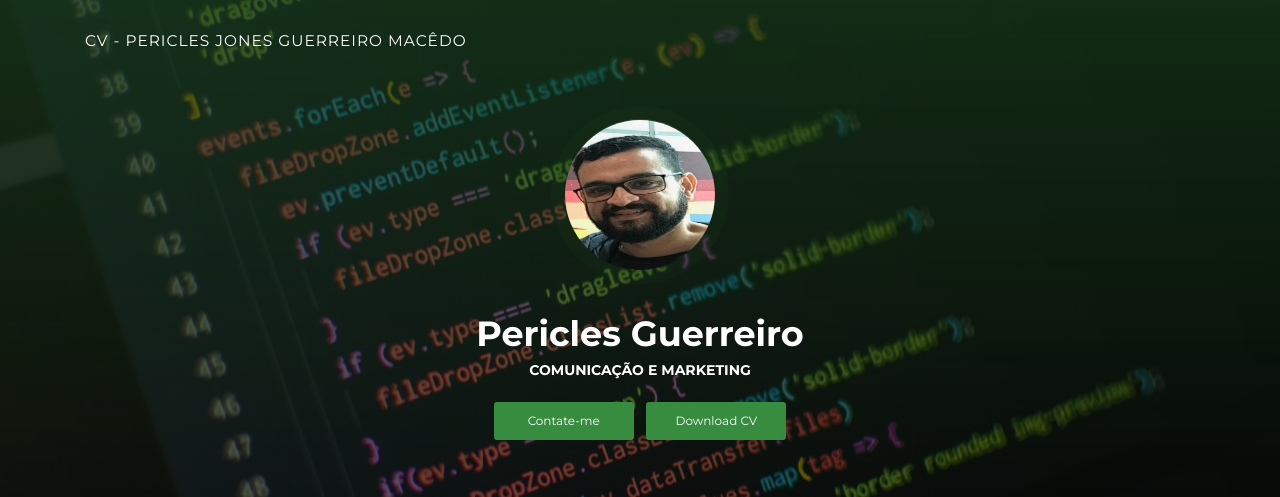
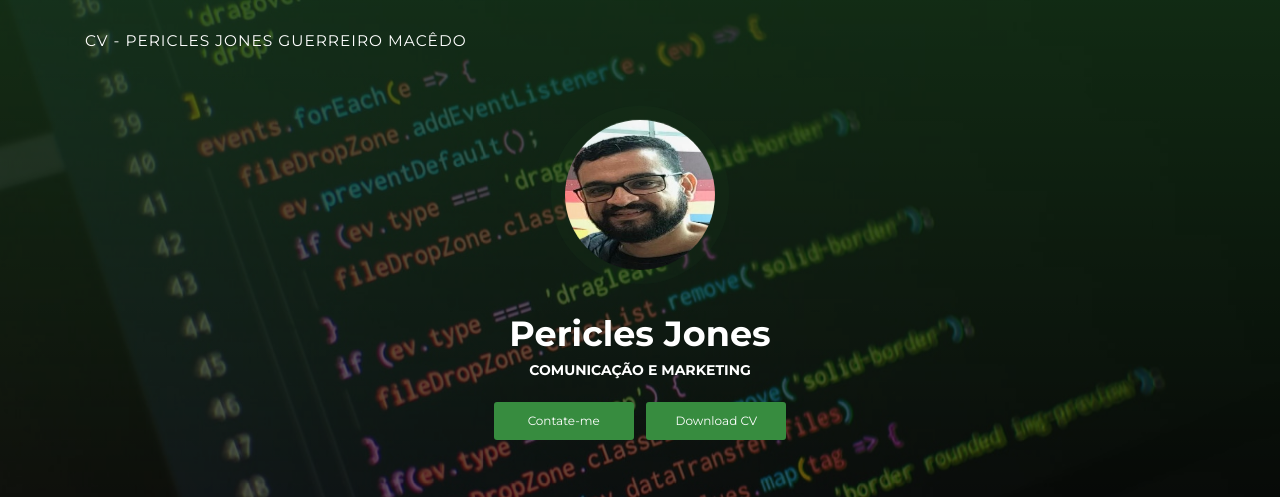
Before and after one commit to pericles14/cv, a plain HTML site: page index.html in a window 1280 px wide. Shown: the top 497 px of the page. Drawn offline with Linux system fonts and the light colour scheme.

Commit message:
Update index.html
correcao nome

```diff
--- a/index.html
+++ b/index.html
@@ -40,7 +40,7 @@
               <div class="container">
                 <div class="content-center">
                   <div class="cc-profile-image"><a href="#"><img src="images/foto.jpg" alt="Image"/></a></div>
-                  <div class="h2 title">Pericles Guerreiro</div>
+                  <div class="h2 title">Pericles Jones</div>
                   <p class="category text-white">Comunicação e Marketing</p>
                   <a class="btn btn-primary smooth-scroll mr-2" href="https://api.whatsapp.com/send?phone=5591981646874" data-aos="zoom-in" data-aos-anchor="data-aos-anchor"  target="_blank">Contate-me</a>
                   <a class="btn btn-primary" href="images/Curriculo - Curriculo - Pericles 2023.pdf" data-aos="zoom-in" data-aos-anchor="data-aos-anchor" target="_blank">Download CV</a>
```
